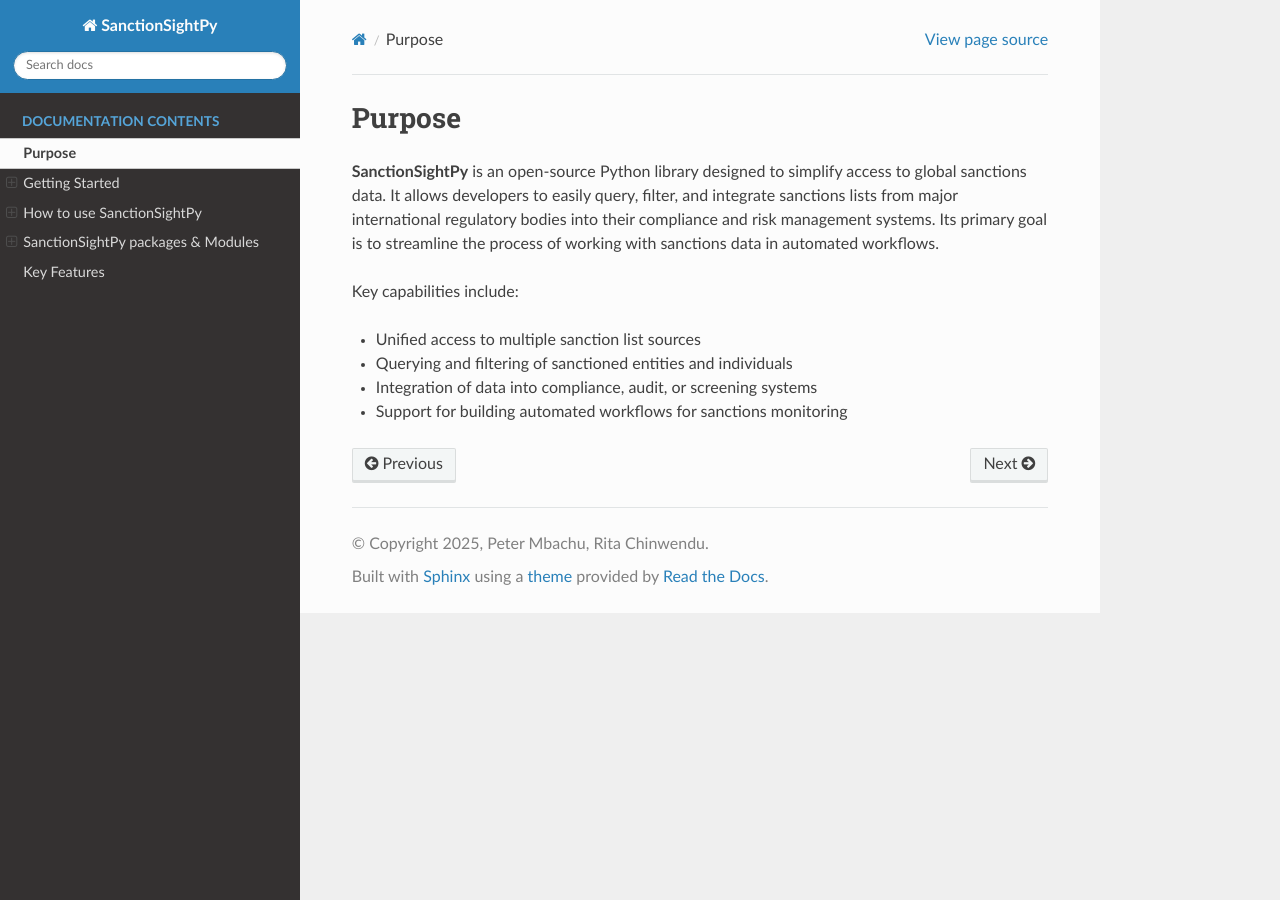
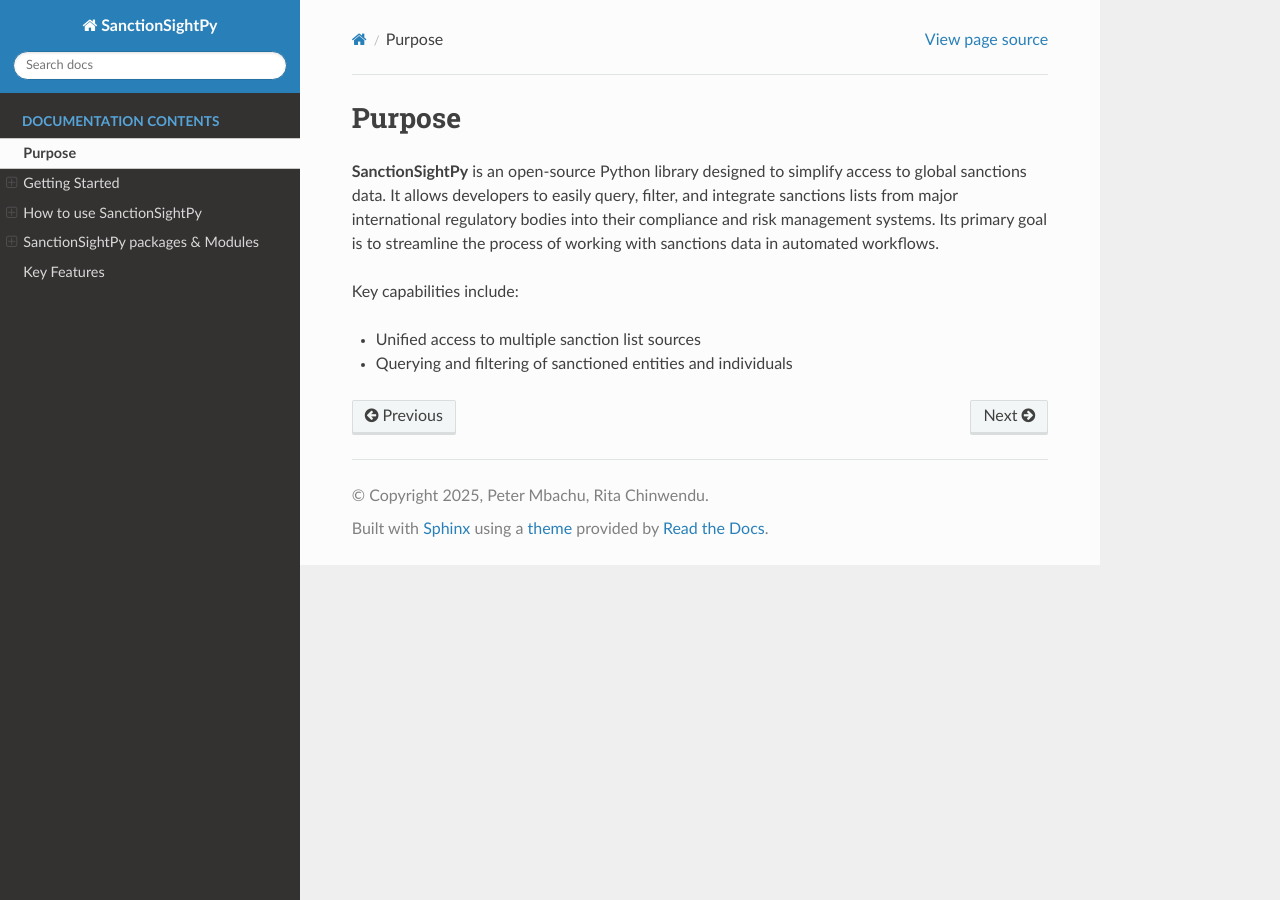
Before and after one commit to cla-bit/SanctionSightPy-Docs, a Sphinx documentation site: the page built from source/purpose_scope.rst, in a window 1280 px wide. Built offline with Sphinx 7.4.7 and the Read the Docs theme 3.1.0, drawn with Linux system fonts in a browser that asks for light colours.

Commit message:
Update purpose_scope.rst

```diff
--- a/source/purpose_scope.rst
+++ b/source/purpose_scope.rst
@@ -8,5 +8,3 @@
 
 * Unified access to multiple sanction list sources
 * Querying and filtering of sanctioned entities and individuals
-* Integration of data into compliance, audit, or screening systems
-* Support for building automated workflows for sanctions monitoring
```
